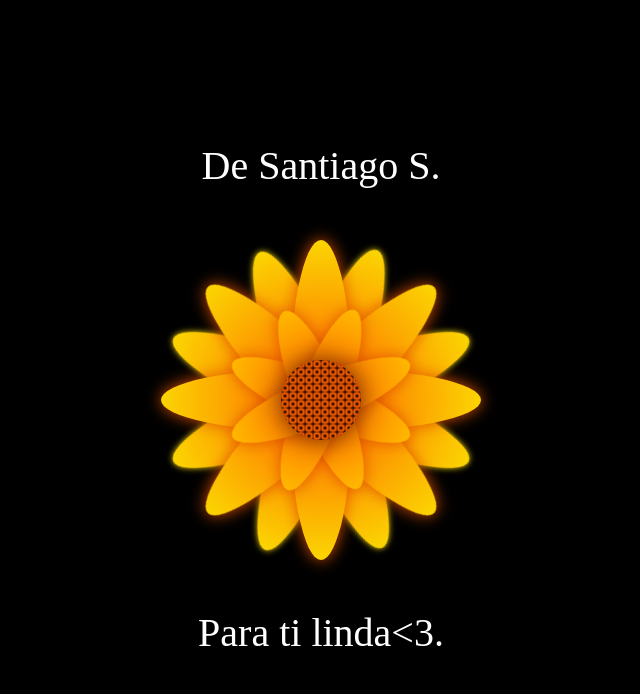
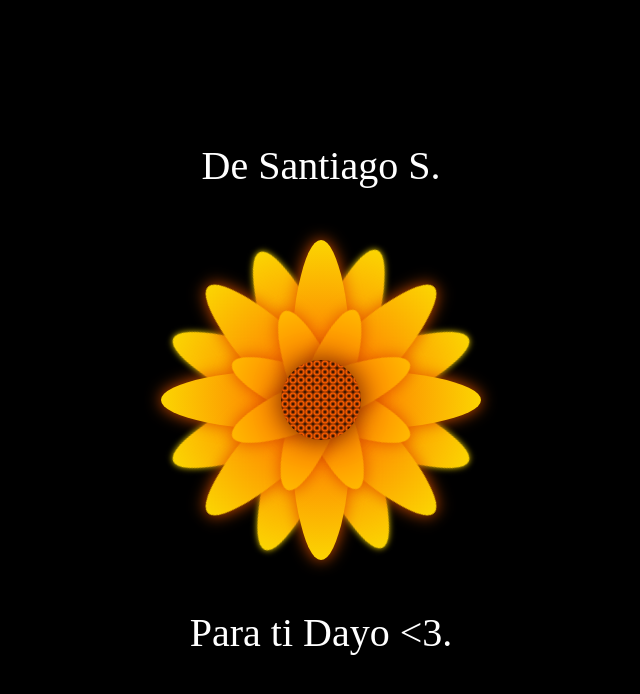
Before and after one commit to SSA-0/amarillaa, a plain HTML site: page index.html in a window 1280 px wide. Shown: the whole page, without its empty margins (319-959 px from the left). Drawn offline with Linux system fonts and the light colour scheme.

Commit message:
Update index.html

```diff
--- a/index.html
+++ b/index.html
@@ -37,7 +37,7 @@
     </div>
     <div class="Petal3 p4">
     </div>
-    <div class="text-below">Para ti linda<3. </div>
+    <div class="text-below">Para ti Dayo <3. </div>
   </div>
 </body>
 </html>
```
